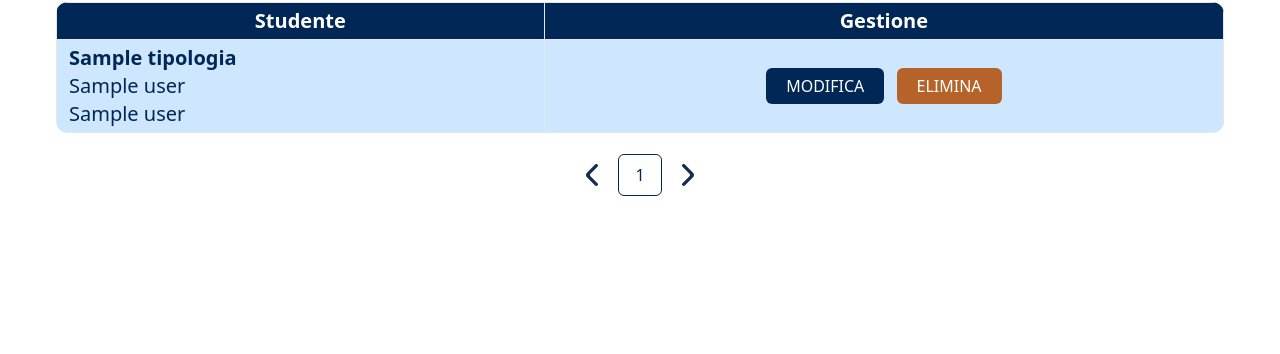
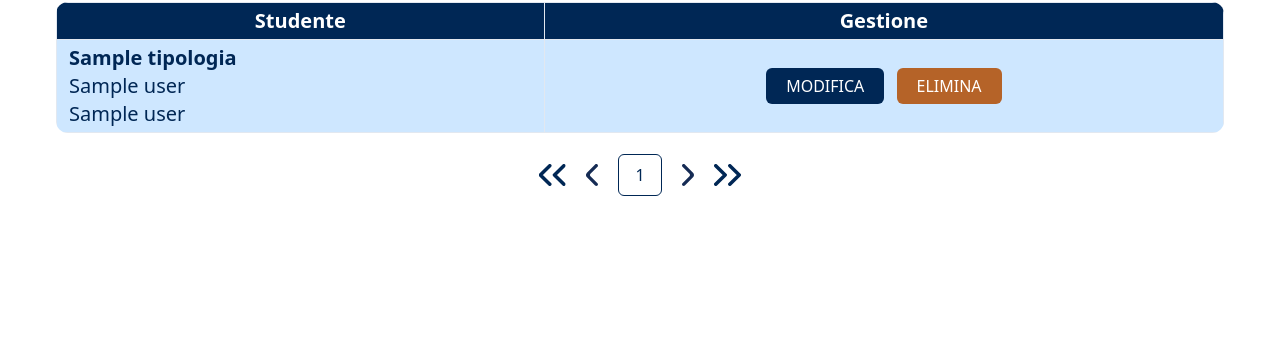
Before and after one commit to mfacecchia/attendance-tracker, a Flask app: template templates/usersList.html in a window 1280 px wide. Shown: the part 261-615 px from the top of the page. Run offline with Flask 3, Linux system fonts and the light colour scheme; the template is opened without the code that fills it: most values are stand-ins (such as "Sample title", 1, 10 or a date in 2020); style sheets or scripts are compiled from the project's sources; parts of the project's set-up code (start-up, migrations or seed data) failed here and were passed over.

Commit message:
Added buttons to start and end of list

```diff
--- a/templates/lessons.html
+++ b/templates/lessons.html
@@ -39,6 +39,9 @@ Lezioni programmate
         </table>
     </div>
     <form class = "tablePagesForm" action = "{{url_for('lessonsList')}}" method = 'get'>
+        <a href = "{{url_for('lessonsList', page = 1)}}">
+            <img class = "rotate-180" src = "{{url_for('static', filename = 'assets/double-arrow.svg')}}">
+        </a>
         <a href = "{{url_for('lessonsList', page = page - 1 if page - 1 > 0 else totalPages)}}">
             <img class = "rotate-180" src = "{{url_for('static', filename = 'assets/arrow.svg')}}">
         </a>
@@ -46,5 +49,8 @@ Lezioni programmate
         <a href = "{{url_for('lessonsList', page = page + 1 if page + 1 <= totalPages else 1)}}">
             <img src = "{{url_for('static', filename = 'assets/arrow.svg')}}">
         </a>
+        <a href = "{{url_for('lessonsList', page = totalPages)}}">
+            <img src = "{{url_for('static', filename = 'assets/double-arrow.svg')}}">
+        </a>
     </form>
 {% endblock %}
--- a/templates/usersList.html
+++ b/templates/usersList.html
@@ -30,6 +30,9 @@ Lista utenti
         </table>
     </div>
     <form class = "tablePagesForm" action = "{{url_for('usersList')}}" method = 'get'>
+        <a href = "{{url_for('usersList', page = 1)}}">
+            <img class = "rotate-180" src = "{{url_for('static', filename = 'assets/double-arrow.svg')}}">
+        </a>
         <a href = "{{url_for('usersList', page = page - 1 if page - 1 > 0 else totalPages)}}">
             <img class = "rotate-180" src = "{{url_for('static', filename = 'assets/arrow.svg')}}">
         </a>
@@ -37,5 +40,8 @@ Lista utenti
         <a href = "{{url_for('usersList', page = page + 1 if page + 1 <= totalPages else 1)}}">
             <img src = "{{url_for('static', filename = 'assets/arrow.svg')}}">
         </a>
+        <a href = "{{url_for('usersList', page = totalPages)}}">
+            <img src = "{{url_for('static', filename = 'assets/double-arrow.svg')}}">
+        </a>
     </form>
 {% endblock %}
```
